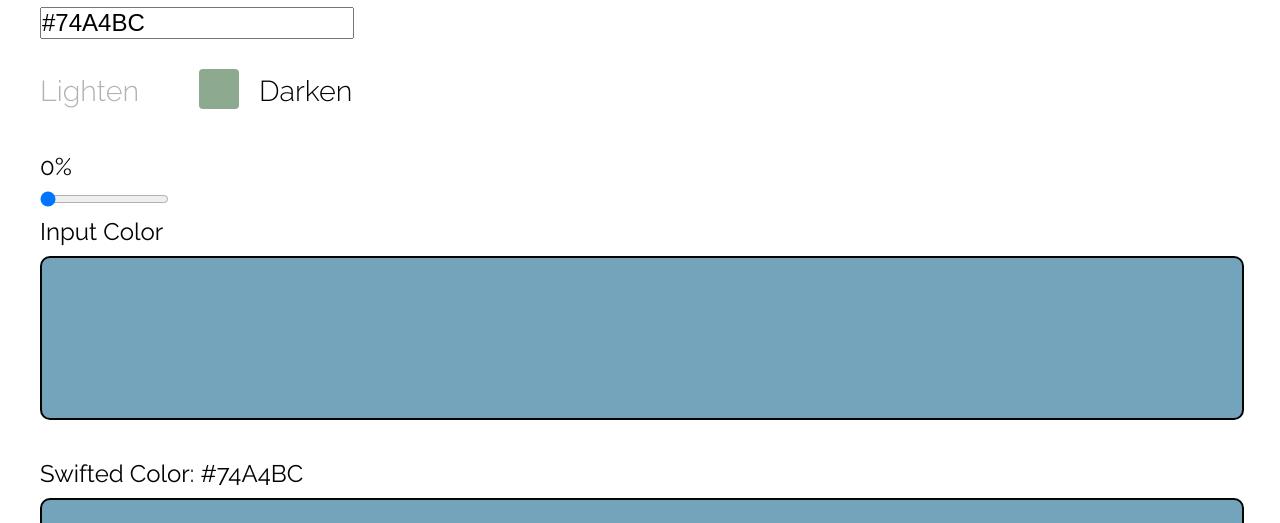
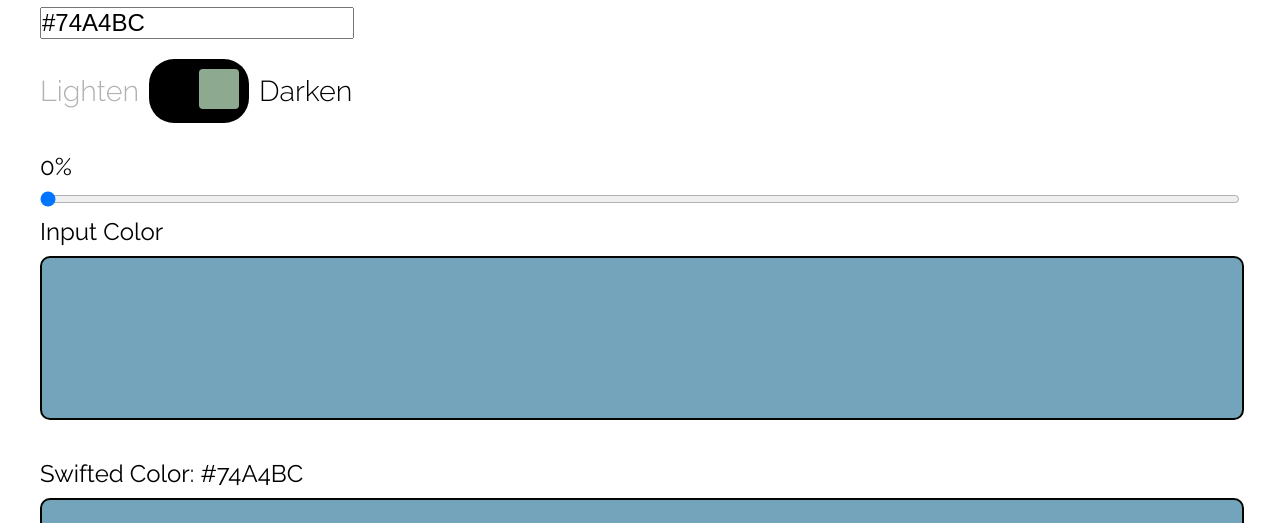
Before and after one commit to traqdesigns/Coding, a plain HTML site: page colorSwift/index.html in a window 1280 px wide. Both pictures are taken after a click on the element 199 px from the left and 368 px from the top of the page. Shown: the part 277-800 px from the top of the page. Drawn offline with Linux system fonts and the light colour scheme; a web font is replaced by a local one.

Commit message:
summary
full screen div boxes
switch background modes upon toggle in js

```diff
--- a/colorSwift/index.css
+++ b/colorSwift/index.css
@@ -105,3 +105,8 @@ margin-bottom: 10px;
 
     opacity: 0.3;
   }
+
+  input[type="range"] {
+    width: 100%; /* Full width of the parent container */
+ Limit the maximum width */
+  }
--- a/colorSwift/index.pack.js
+++ b/colorSwift/index.pack.js
@@ -4,7 +4,7 @@ let slider = document.getElementById('slider');
 let sliderText = document.getElementById('sliderText');
 let alteredcolor = document.getElementById('alteredColor');
 const alteredColorText = document.getElementById('alteredColorText');
-
+const body = document.querySelector('body');
 
 const lightenText = document.getElementById('lightenText');
 const darkenText = document.getElementById('darkenText');
@@ -16,10 +16,17 @@ toggleButton.addEventListener('click', () => {
         toggleButton.classList.remove('toggled');
         darkenText.classList.add('unselected');
         lightenText.classList.remove('unselected');
+        body.style.backgroundColor = 'black';
+        body.style.color = 'white';
+        toggleButton.style.backgroundColor = 'white';
+
     } else {
         toggleButton.classList.add('toggled');
         lightenText.classList.add('unselected');
         darkenText.classList.remove('unselected');
+        body.style.backgroundColor = 'white';
+        body.style.color = 'black';
+        toggleButton.style.backgroundColor = 'black';
     }
 
     slider.value = 0;
```
